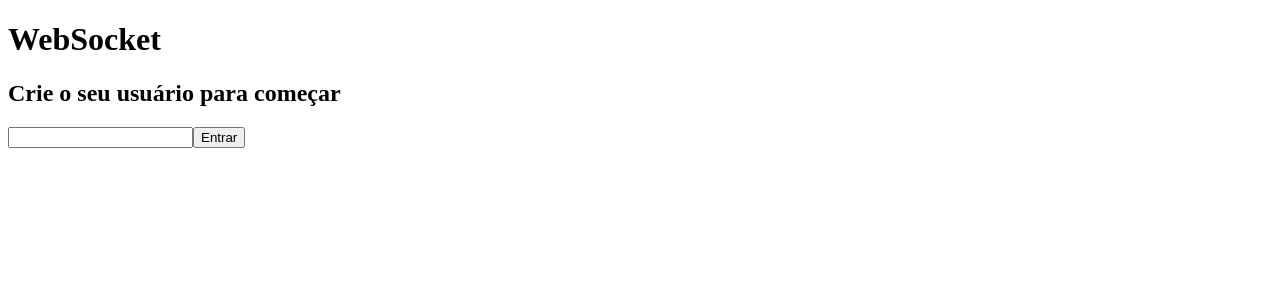
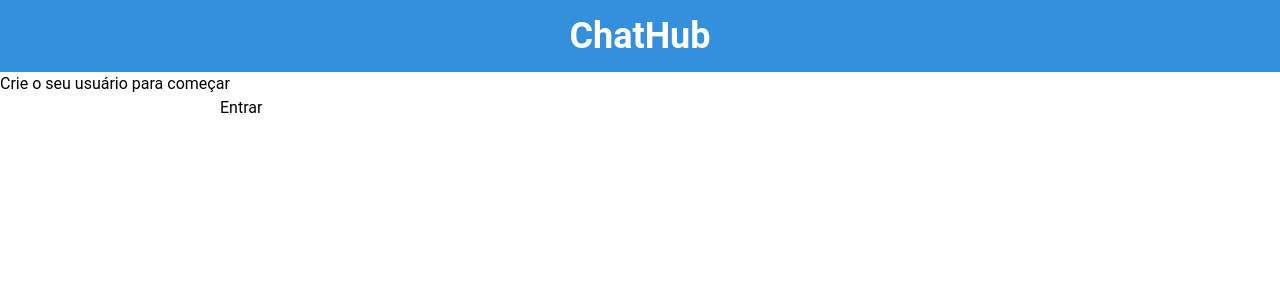
Before and after one commit to eobrunodias/chathub, a React (Vite) app in the folder fe/: page / in a window 1280 px wide. Shown: the top 300 px of the page. Built offline with nearby package versions, Linux system fonts and the light colour scheme.

Commit message:
refactor: update App component

```diff
--- a/fe/src/App.tsx
+++ b/fe/src/App.tsx
@@ -1,7 +1,18 @@
-import { User, UserContextData } from "./@types"
 import { createContext, useState } from "react"
+import Home from "./components/Home"
 import Login from "./components/Login"
-import { Home } from "./components/Home"
+import "./index.css"
+
+export type User = {
+  _id: string
+  name: string
+}
+
+type UserContextData = {
+  user: User | null
+  login: (name: string) => Promise<void>
+  logout: () => void
+}
 
 export const UserContext = createContext<UserContextData>({} as UserContextData)
 
@@ -9,7 +20,7 @@ export function App() {
   const [user, setUser] = useState<User | null>(null)
 
   async function login(name: string) {
-    const data = await fetch("http://localhost:3333/users", {
+    const data = await fetch("http://localhost:3000/users", {
       method: "POST",
       headers: { "Content-Type": "application/json" },
       body: JSON.stringify({ name }),
@@ -24,7 +35,9 @@ export function App() {
 
   return (
     <div className="App">
-      <h1>WebSocket</h1>
+      <h1 className="text-4xl bg-primary p-4 text-white font-bold text-center">
+        ChatHub
+      </h1>
       <UserContext.Provider value={{ user, login, logout }}>
         {user ? <Home /> : <Login />}
       </UserContext.Provider>
```
